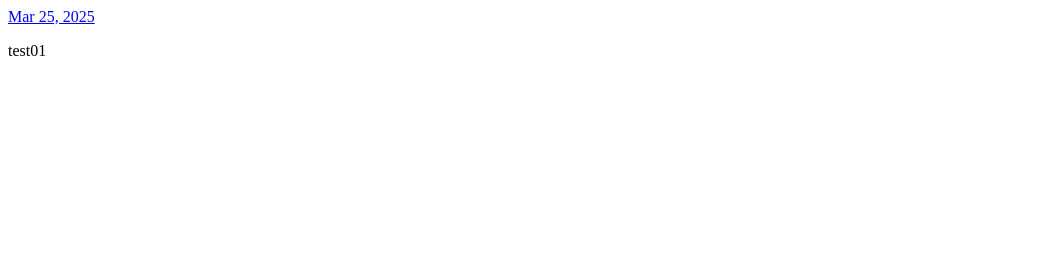
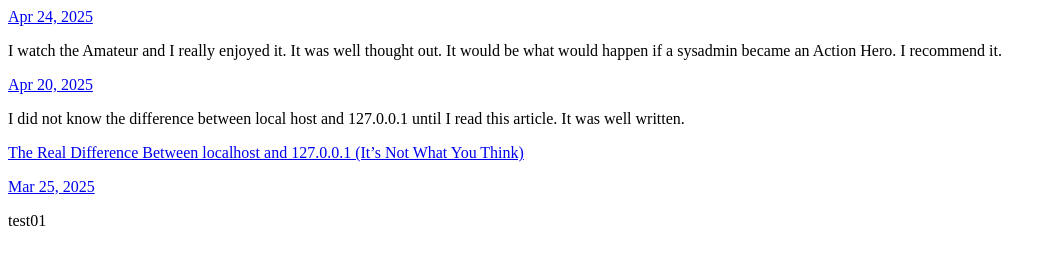
Before and after one commit to Acestus/acestus-blog, a plain HTML site: page index.html in a window 1280 px wide. Shown: the whole page, without its empty margins (0-1056 px from the left). Drawn offline with Linux system fonts and the light colour scheme.

Commit message:
Archiving from Micro.blog.

```diff
--- a/index.html
+++ b/index.html
@@ -25,6 +25,32 @@
 	  <div class="h-entry">
 
 
+		<a href="https://blog.acestus.com/2025/04/24/i-watch-the-amateur-and.html" class="u-url"><time class="dt-published" datetime="2025-04-24 16:46:37 -0500">Apr 24, 2025</time></a>
+
+		<div class="e-content">
+			 <p>I watch the Amateur and I really enjoyed it.
+It was well thought out.
+It would be what would happen if a sysadmin  became an Action Hero.
+I recommend it.</p>
+
+		</div>
+	  </div>
+
+	  <div class="h-entry">
+
+
+		<a href="https://blog.acestus.com/2025/04/20/i-did-not-know-the.html" class="u-url"><time class="dt-published" datetime="2025-04-20 10:54:48 -0500">Apr 20, 2025</time></a>
+
+		<div class="e-content">
+			 <p>I did not know the difference between local host and 127.0.0.1 until I read this article. It was well written.</p>
+<p><a href="https://blog.stackademic.com/the-real-difference-between-localhost-and-127-0-0-1-its-not-what-you-think-96de3c9c0c9d?sk=v2/7663a0c9-b8af-42ab-98b8-173a280b86dc">The Real Difference Between localhost and 127.0.0.1 (It’s Not What You Think)</a></p>
+
+		</div>
+	  </div>
+
+	  <div class="h-entry">
+
+
 		<a href="https://blog.acestus.com/2025/03/25/test.html" class="u-url"><time class="dt-published" datetime="2025-03-25 14:16:57 -0500">Mar 25, 2025</time></a>
 
 		<div class="e-content">
```
